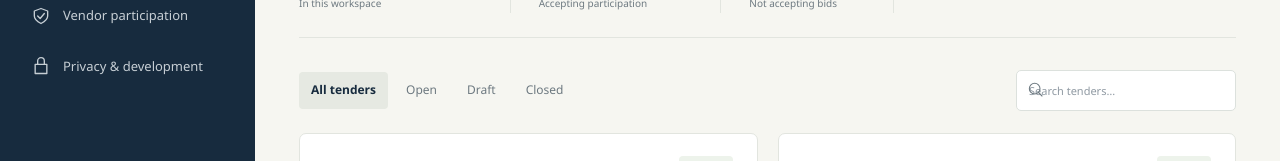
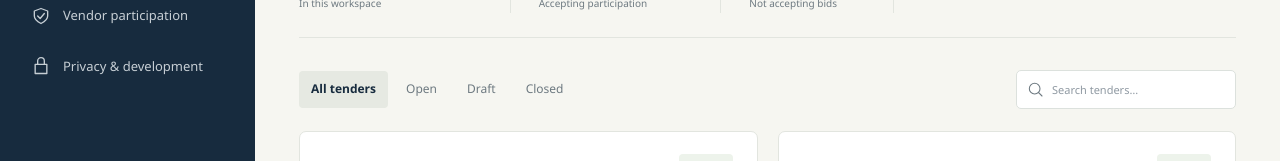
Before and after one commit to vantuann205/private-tender, a Next.js app: page / in a window 1280 px wide. Shown: the part 313-474 px from the top of the page. Built offline with nearby package versions, Linux system fonts and the light colour scheme.

Commit message:
fix: preserve tender search spacing around its icon

```diff
--- a/src/app/globals.css
+++ b/src/app/globals.css
@@ -266,7 +266,7 @@
   top: 12px;
   color: var(--muted);
 }
-.search-input {
+.search-wrap .search-input {
   padding: 10px 12px 10px 35px;
   font-size: 11px;
 }
```
